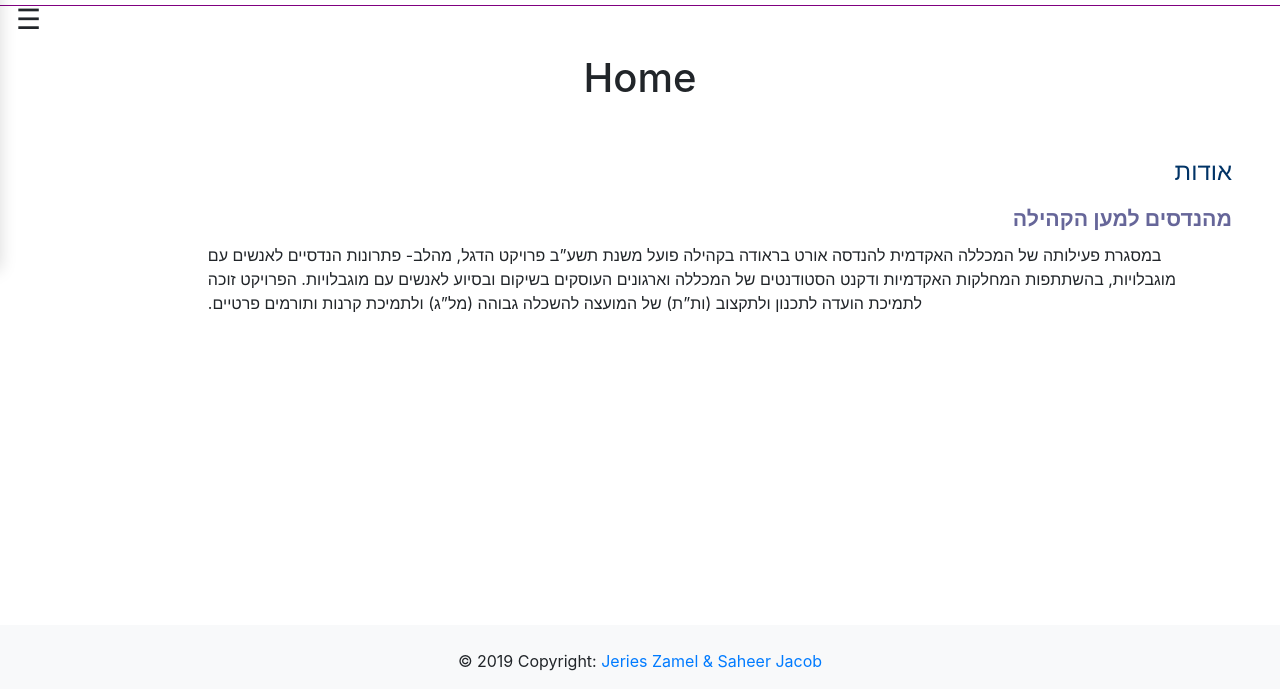
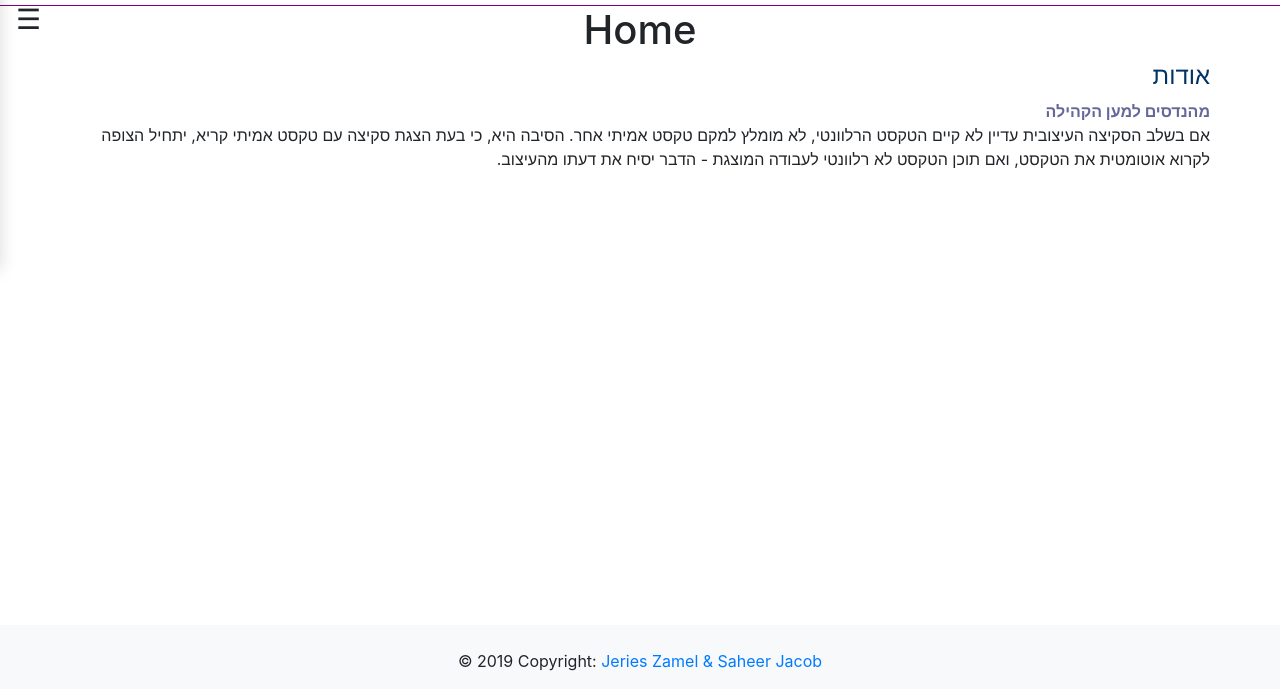
Before and after one commit to JavaProgramer22/Mehalev-Project, a React app: page / in a window 1280 px wide. Shown: the part 111-800 px from the top of the page. Built offline with nearby package versions, Linux system fonts and the light colour scheme.

Commit message:
text align fixed

```diff
--- a/index.html
+++ b/index.html
@@ -1,21 +1,42 @@
 <!DOCTYPE html>
-<html lang="en" >
-<head>
-    <meta charset="UTF-8">
-    <meta name="viewport" content="width=device-width, initial-scale=1.0">
-    <meta http-equiv="X-UA-Compatible" content="ie=edge">
+<html lang="en">
+  <head>
+    <meta charset="UTF-8" />
+    <meta name="viewport" content="width=device-width, initial-scale=1.0" />
+    <meta http-equiv="X-UA-Compatible" content="ie=edge" />
     <title>Document</title>
-    <link href="https://stackpath.bootstrapcdn.com/bootstrap/4.3.1/css/bootstrap.min.css" rel="stylesheet" integrity="sha384-ggOyR0iXCbMQv3Xipma34MD+dH/1fQ784/j6cY/iJTQUOhcWr7x9JvoRxT2MZw1T" crossorigin="anonymous">
-
-</head>
-<body >
+    <link
+      href="https://stackpath.bootstrapcdn.com/bootstrap/4.3.1/css/bootstrap.min.css"
+      rel="stylesheet"
+      integrity="sha384-ggOyR0iXCbMQv3Xipma34MD+dH/1fQ784/j6cY/iJTQUOhcWr7x9JvoRxT2MZw1T"
+      crossorigin="anonymous"
+    />
+    <link
+      rel="stylesheet"
+      href="https://maxcdn.bootstrapcdn.com/bootstrap/4.3.1/css/bootstrap.min.css"
+      integrity="sha384-ggOyR0iXCbMQv3Xipma34MD+dH/1fQ784/j6cY/iJTQUOhcWr7x9JvoRxT2MZw1T"
+      crossorigin="anonymous"
+    />
+  </head>
+  <body>
     <div id="container"></div>
 
     <script src="app.js"></script>
 
-    <script src="https://code.jquery.com/jquery-3.3.1.slim.min.js" integrity="sha384-q8i/X+965DzO0rT7abK41JStQIAqVgRVzpbzo5smXKp4YfRvH+8abtTE1Pi6jizo" crossorigin="anonymous"></script>
-    <script src="https://cdnjs.cloudflare.com/ajax/libs/popper.js/1.14.3/umd/popper.min.js" integrity="sha384-ZMP7rVo3mIykV+2+9J3UJ46jBk0WLaUAdn689aCwoqbBJiSnjAK/l8WvCWPIPm49" crossorigin="anonymous"></script>
-    <script src="https://stackpath.bootstrapcdn.com/bootstrap/4.1.3/js/bootstrap.min.js" integrity="sha384-ChfqqxuZUCnJSK3+MXmPNIyE6ZbWh2IMqE241rYiqJxyMiZ6OW/JmZQ5stwEULTy" crossorigin="anonymous"></script>
-
-</body>
+    <script
+      src="https://code.jquery.com/jquery-3.3.1.slim.min.js"
+      integrity="sha384-q8i/X+965DzO0rT7abK41JStQIAqVgRVzpbzo5smXKp4YfRvH+8abtTE1Pi6jizo"
+      crossorigin="anonymous"
+    ></script>
+    <script
+      src="https://cdnjs.cloudflare.com/ajax/libs/popper.js/1.14.3/umd/popper.min.js"
+      integrity="sha384-ZMP7rVo3mIykV+2+9J3UJ46jBk0WLaUAdn689aCwoqbBJiSnjAK/l8WvCWPIPm49"
+      crossorigin="anonymous"
+    ></script>
+    <script
+      src="https://stackpath.bootstrapcdn.com/bootstrap/4.1.3/js/bootstrap.min.js"
+      integrity="sha384-ChfqqxuZUCnJSK3+MXmPNIyE6ZbWh2IMqE241rYiqJxyMiZ6OW/JmZQ5stwEULTy"
+      crossorigin="anonymous"
+    ></script>
+  </body>
 </html>
--- a/src/components/Home.js
+++ b/src/components/Home.js
@@ -1,5 +1,6 @@
 import React from "react";
-import { Link } from "react-router-dom";
+import { Container, Row, Col } from "react-bootstrap";
+// import { Link } from "react-router-dom";
 
 // import { FontAwesomeIcon } from "@fortawesome/react-fontawesome";
 // import { signOutAlt } from "@fortawesome/free-solid-svg-icons";
@@ -8,6 +9,7 @@ export default class Home extends React.Component {
   render() {
     return (
       <>
+        {/* {" "}
         <div className="d-flex justify-content-center mt-5">
           <h1>Home</h1>
         </div>
@@ -17,25 +19,48 @@ export default class Home extends React.Component {
           </div>
           <div className="row mt-2 mr-5">
             <span>
-              <strong style={{ color: "#666699", fontSize: "16pt" }}>
+              <strong style={{ color: "#666699", fontSize: "16px" }}>
                 מהנדסים למען הקהילה
               </strong>
             </span>
           </div>
           <div className="row mt-2 mr-5">
-            <div className="col-md-10 col-10 ">
-              <p>
-                במסגרת פעילותה של המכללה האקדמית להנדסה אורט בראודה בקהילה פועל
-                משנת תשע”ב פרויקט הדגל, מהלב- פתרונות הנדסיים לאנשים עם
-                מוגבלויות, בהשתתפות המחלקות האקדמיות ודקנט הסטודנטים של המכללה
-                וארגונים העוסקים בשיקום ובסיוע לאנשים עם מוגבלויות. הפרויקט זוכה
-                לתמיכת הועדה לתכנון ולתקצוב (ות”ת) של המועצה להשכלה גבוהה (מל”ג)
-                ולתמיכת קרנות ותורמים פרטיים.
+            <div className="">
+              <span>
+                <p style={{ textAlign: "right" }}>
+                  אם בשלב הסקיצה העיצובית עדיין לא קיים הטקסט הרלוונטי, לא מומלץ
+                  למקם טקסט אמיתי אחר. הסיבה היא, כי בעת הצגת סקיצה עם טקסט
+                  אמיתי קריא, יתחיל הצופה לקרוא אוטומטית את הטקסט, ואם תוכן
+                  הטקסט לא רלוונטי לעבודה המוצגת - הדבר יסיח את דעתו מהעיצוב.
+                </p>
+              </span>
+            </div>
+          </div>
+        </div> */}
+        <Container>
+          <Row className="d-flex justify-content-center">
+            <h1>Home</h1>
+          </Row>
+          <div dir="rtl">
+            <Row>
+              <h2 style={{ color: "#003366", fontSize: "18pt" }}>אודות</h2>
+            </Row>
+            <Row>
+              <strong style={{ color: "#666699", fontSize: "16px" }}>
+                מהנדסים למען הקהילה
+              </strong>
+            </Row>
+            <Row>
+              <p style={{ textAlign: "right" }}>
+                אם בשלב הסקיצה העיצובית עדיין לא קיים הטקסט הרלוונטי, לא מומלץ
+                למקם טקסט אמיתי אחר. הסיבה היא, כי בעת הצגת סקיצה עם טקסט אמיתי
+                קריא, יתחיל הצופה לקרוא אוטומטית את הטקסט, ואם תוכן הטקסט לא
+                רלוונטי לעבודה המוצגת - הדבר יסיח את דעתו מהעיצוב.
               </p>
-            </div>
+            </Row>
+          </div>
+        </Container>
 
-          </div>
-        </div>
       </>
     );
   }
```
